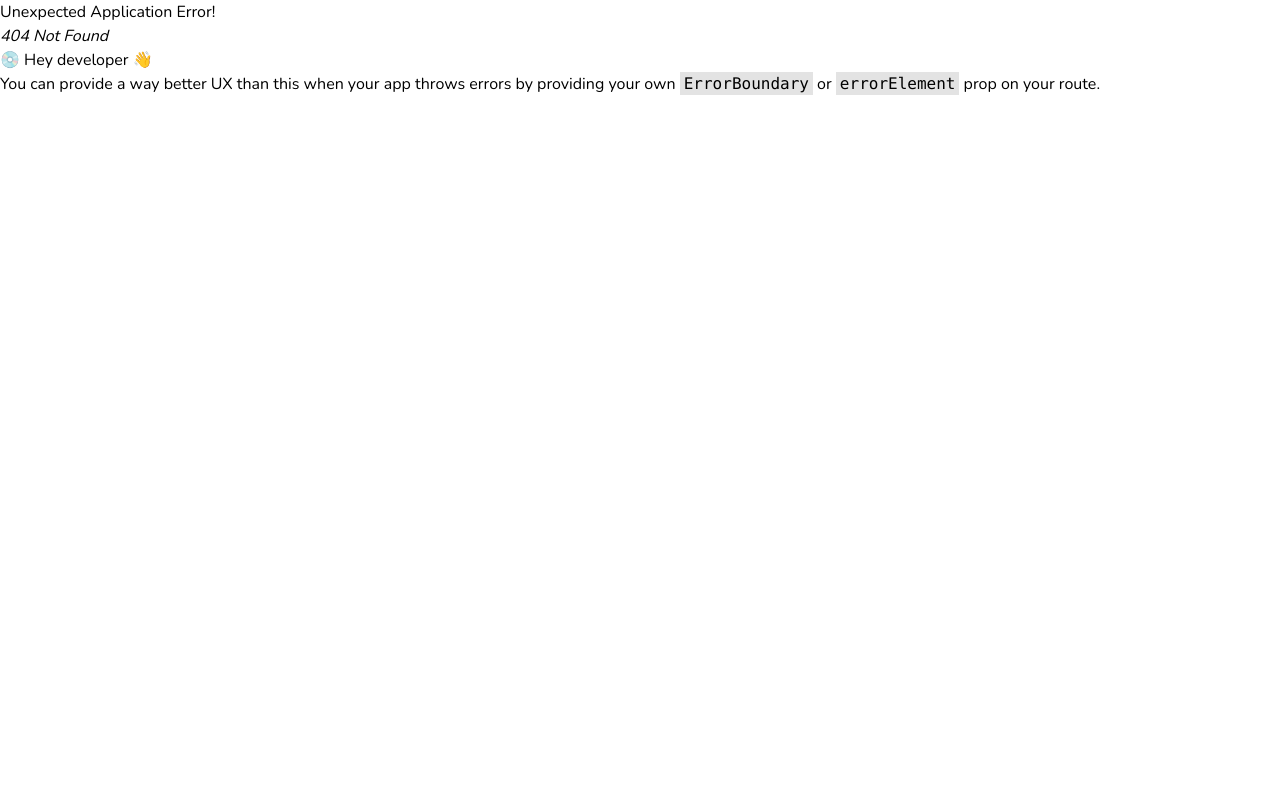
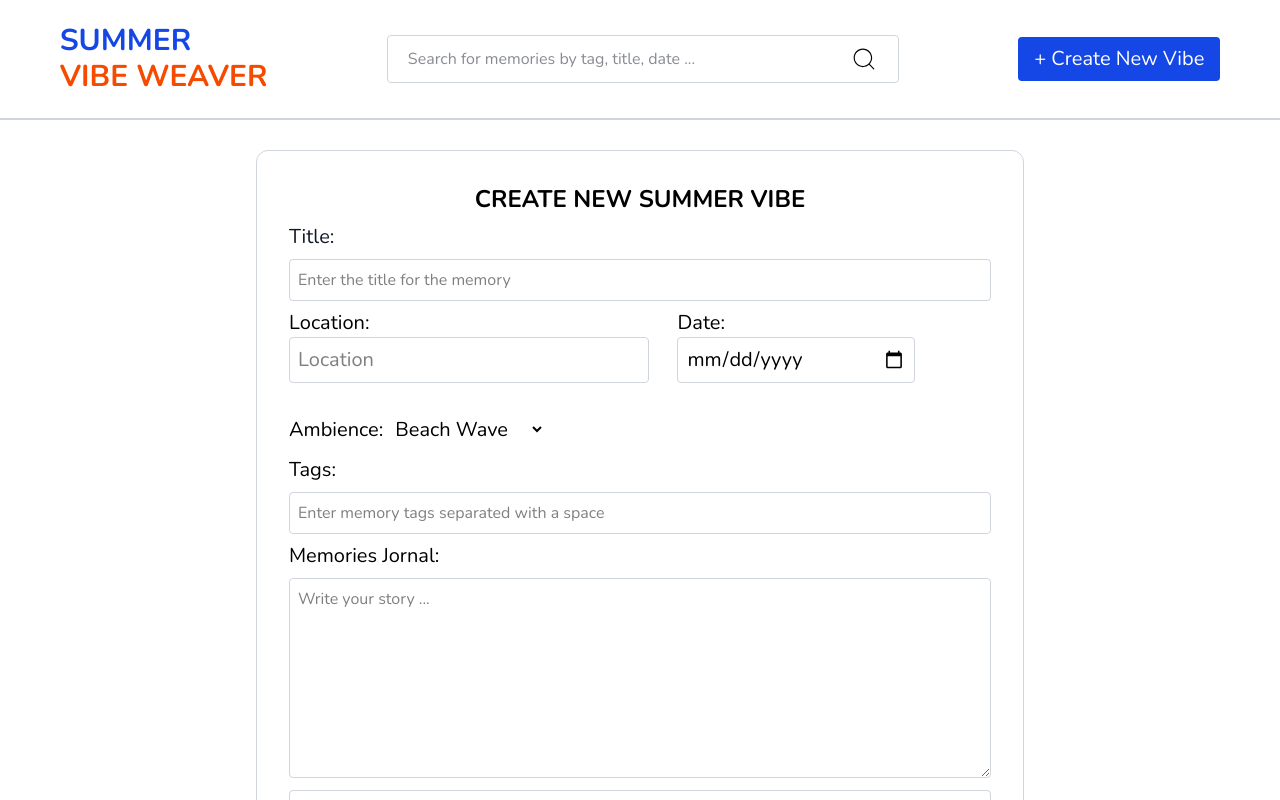
Before and after one commit to olamilekan5162/memoryWeave, a React (Vite) app: page /1 in a window 1280 px wide. Before the commit this address had no page. Shown: the top 800 px of the page. Built offline with nearby package versions, Linux system fonts and the light colour scheme.

Commit message:
create the add capsule form

```diff
--- a/src/App.jsx
+++ b/src/App.jsx
@@ -1,6 +1,6 @@
 import Header from "./components/Header";
 import Hero from "./components/Hero";
-import Dashboard from "./pages/Dashboard";
+import Main from "./components/Main";
 
 function App() {
   return (
@@ -8,7 +8,7 @@ function App() {
       {/* <div className="flex flex-col items-center border-4 border-red-500 h-[100vh]"> */}
       <Header />
       <Hero />
-      <Dashboard />
+      <Main />
     </>
   );
 }
--- a/src/cards/CapsuleCard.jsx
+++ b/src/cards/CapsuleCard.jsx
@@ -1,10 +1,13 @@
 import { GiPin } from "react-icons/gi";
-const CapsuleCard = ({ title, media, date, location }) => {
+const CapsuleCard = ({ title, media, date, location, onclick }) => {
   return (
-    <div className="relative flex flex-col shadow-xl w-[200px] h-[200px] p-2 border-2 border-text hover:scale-105 transition-transform rounded cursor-pointer">
-      <div className="flex flex-row items-center justify-center gap-4 border-b-2 border-dashed border-text py-1">
+    <div
+      className="relative flex flex-col shadow-xl w-[200px] h-[200px] p-2 border-2 border-gray-300 hover:scale-105 transition-transform rounded cursor-pointer"
+      onClick={onclick}
+    >
+      <div className="flex flex-row items-center justify-center gap-4 border-b-2 border-dashed border-gray-300 py-1">
         <h1 className="font-bold truncate">{title}</h1>
-        <GiPin className="text-red-500 text-2xl drop-shadow-md" />
+        <GiPin className="text-red-500 text-l drop-shadow-md" />
       </div>
       <div className="relative flex-grow mt-2">
         {media.slice(0, 3).map((item, index) => (
@@ -20,7 +23,6 @@ const CapsuleCard = ({ title, media, date, location }) => {
             }}
           />
         ))}
-        {/* <img src={mediaUrl} alt="" className="w-full h-auto" /> */}
       </div>
       <div className="flex flex-row items-center justify-between text-xs mt-auto pt-2">
         <p>{date}</p>
--- a/src/components/Button.jsx
+++ b/src/components/Button.jsx
@@ -1,18 +1,18 @@
-const Button = ({text, variant='primary', onclick}) => {
+const Button = ({ text, variant = "primary", onclick }) => {
   return (
     <button
       className={`
-        ${variant === 'primary'
-        ?'bg-primary hover:bg-primary-hover'
-        :'border border-primary hover:bg-primary-hover'
+        ${
+          variant === "primary"
+            ? "bg-primary hover:bg-primary-hover"
+            : "border border-primary hover:bg-primary-hover text-text"
         }
-        rounded-sm px-4 py-2 text-white text-xl`
-        }
+        rounded-sm px-4 py-2 text-white text-xl`}
       onClick={onclick}
     >
       {text}
     </button>
   );
-}
+};
 
 export default Button;
--- a/src/components/Header.jsx
+++ b/src/components/Header.jsx
@@ -5,13 +5,13 @@ import { useNavigate } from "react-router-dom";
 const Header = () => {
   const navigate = useNavigate();
   return (
-    <nav className="w-full h-[120px] flex flex-row items-center justify-around shadow-sm fixed top-0 left-0 backdrop-blur-md">
+    <nav className="w-full h-[120px] flex flex-row items-center justify-around border-b-2 border-gray-300 fixed top-0 left-0 backdrop-blur-md">
       <h1 className="text-3xl font-bold text-primary">
         SUMMER
         <span className="text-secondary block">VIBE WEAVER</span>
       </h1>
 
-      <div className="hidden sm:flex flex-row gap-1 items-center border-3 border-primary w-[40%] py-2 px-5 rounded">
+      <div className="hidden sm:flex flex-row gap-1 items-center border-1 border-gray-300 w-[40%] py-2 px-5 rounded">
         <input
           placeholder="Search for memories by tag, title, date ..."
           className="border-0 outline-0 w-full text-text"
@@ -24,7 +24,7 @@ const Header = () => {
       <div className="hidden  sm:block">
         <Button
           text={"+ Create New Vibe"}
-          onclick={() => navigate("upload")}
+          onclick={() => navigate("/upload")}
         ></Button>
       </div>
 
--- a/src/pages/Dashboard.jsx
+++ b/src/components/Main.jsx
@@ -1,8 +1,10 @@
+import { useNavigate } from "react-router-dom";
 import CapsuleCard from "../cards/Capsulecard";
 import { sample } from "../sample/sample";
-const Dashboard = () => {
+const Main = () => {
+  const navigate = useNavigate();
   return (
-    <div className="flex flex-col gap-5 px-4 md:px-[250px] text-text">
+    <main className="flex flex-col gap-5 px-4 md:px-[250px] text-text">
       <h1 className="font-bold text-2xl">Memory Capsule</h1>
       <div className="flex flex-row gap-2 flex-wrap">
         <div className="flex flex-row items-center">
@@ -34,11 +36,12 @@ const Dashboard = () => {
             date={capsule.date}
             media={capsule.media}
             location={capsule.location}
+            onclick={() => navigate(`/${capsule.id}`)}
           />
         ))}
       </div>
-    </div>
+    </main>
   );
 };
 
-export default Dashboard;
+export default Main;
--- a/src/index.css
+++ b/src/index.css
@@ -2,14 +2,12 @@
 
 @theme {
   --font-nunito: Nunito, serif;
-  /* --color-primary: oklch(62.3% 0.214 259.815); */
-  --color-primary: oklch(54.6% 0.245 262.881);
-  --color-primary-hover: oklch(48.8% 0.243 264.376);
-  /* --color-secondary: oklch(70.5% 0.213 47.604); */
+  --color-primary: oklch(48.8% 0.243 264.376);
   --color-secondary: oklch(64.6% 0.222 41.116);
   --color-text: oklch(0.21 0.0318 264.66);
 }
 
 :root {
   font-family: var(--font-nunito);
+  background-color: #ffffff;
 }
--- a/src/main.jsx
+++ b/src/main.jsx
@@ -14,6 +14,10 @@ const router = createBrowserRouter([
     path: "upload",
     element: <AddCapsule />,
   },
+  {
+    path: "/:id",
+    element: <AddCapsule />,
+  },
 ]);
 
 createRoot(document.getElementById("root")).render(
--- a/src/pages/AddCapsule.jsx
+++ b/src/pages/AddCapsule.jsx
@@ -1,5 +1,110 @@
+import { useState } from "react";
+import Header from "../components/Header";
+import { BsCloudUpload } from "react-icons/bs";
+import Button from "../components/Button";
+// import { useNavigate } from "react-router-dom";
+
 const AddCapsule = () => {
-  return <div>upload</div>;
+  const [title, setTitle] = useState("");
+  // const navigate = useNavigate();
+  return (
+    <>
+      <Header />
+      <div className="flex items-center justify-center h-full w-full mt-[150px]">
+        <form className="flex flex-col border-1 rounded-xl border-gray-300 w-[95%] md:w-[60%] p-8 gap-2">
+          <h1 className="text-2xl font-bold text-center">
+            CREATE NEW SUMMER VIBE
+          </h1>
+          <label for="title" className="text-xl text-text">
+            Title:
+          </label>
+          <input
+            className="border-1 border-gray-300 p-2 w-full rounded outline-0"
+            type="text"
+            name="title"
+            id="title"
+            placeholder="Enter the title for the memory"
+            value={title}
+            onChange={(e) => setTitle(e.target.value)}
+          />
+          <div className="flex flex-row items-center gap-7 flex-wrap">
+            <label for="location" className="text-xl">
+              Location:
+              <input
+                className="border-1 border-gray-300 p-2 w-full rounded outline-0"
+                type="text"
+                name="location"
+                id="location"
+                placeholder="Location"
+                value={title}
+                onChange={(e) => setTitle(e.target.value)}
+              />
+            </label>
+            <label for="date" className="text-xl">
+              Date:
+              <input
+                className="border-1 border-gray-300 p-2 w-full rounded outline-0"
+                type="date"
+                name="location"
+                id="location"
+                placeholder="Location"
+                value={title}
+                onChange={(e) => setTitle(e.target.value)}
+              />
+            </label>
+            <label for="Ambience" className="text-xl">
+              Ambience:
+              <select className="px-2 py-1 border-0 outline-0">
+                <option value="all">Beach Wave</option>
+                <option value="happy">Happy mole</option>
+                <option value="sad">Birthday song</option>
+                <option value="sad">Wild</option>
+              </select>
+            </label>
+          </div>
+          <label for="tags" className="text-xl">
+            Tags:
+          </label>
+          <input
+            className="border-1 border-gray-300 p-2 w-full rounded outline-0"
+            type="text"
+            name="tags"
+            id="tags"
+            placeholder="Enter memory tags separated with a space"
+            value={title}
+            onChange={(e) => setTitle(e.target.value)}
+          />
+          <label for="jornal" className="text-xl">
+            Memories Jornal:
+          </label>
+          <textarea
+            className="border-1 border-gray-300 p-2 w-full rounded outline-0 h-[200px]"
+            type="text"
+            name="journal"
+            id="journal"
+            placeholder="Write your story ..."
+            value={title}
+            onChange={(e) => setTitle(e.target.value)}
+          />
+          <label
+            htmlFor="media"
+            className="flex flex-col sm:flex-row items-center w-[100%] mx-auto justify-center cursor-pointer border-1 border-gray-300 py-6 rounded gap-2 sm:gap-12 mt-1"
+          >
+            <BsCloudUpload size={50} className="mb-4" />
+            <p className="text-sm p-6 sm:hidden">
+              Select and upload multiple images of your memory
+            </p>
+            <div className="hidden sm:flex flex-col items-center justify-center">
+              <h1 className="text-lg font-bold">Summer Memories</h1>
+              <p>Select and upload multiple images of your memory</p>
+            </div>
+            <input className="hidden" type="file" name="media" id="media" />
+          </label>
+          <Button text={"Upload"} />
+        </form>
+      </div>
+    </>
+  );
 };
 
 export default AddCapsule;
--- /dev/null
+++ b/src/pages/Playback.jsx
@@ -0,0 +1,5 @@
+const Playback = () => {
+  return <div>playback</div>;
+};
+
+export default Playback;
```
Lines whose indentation alone changed are shown as unchanged.
